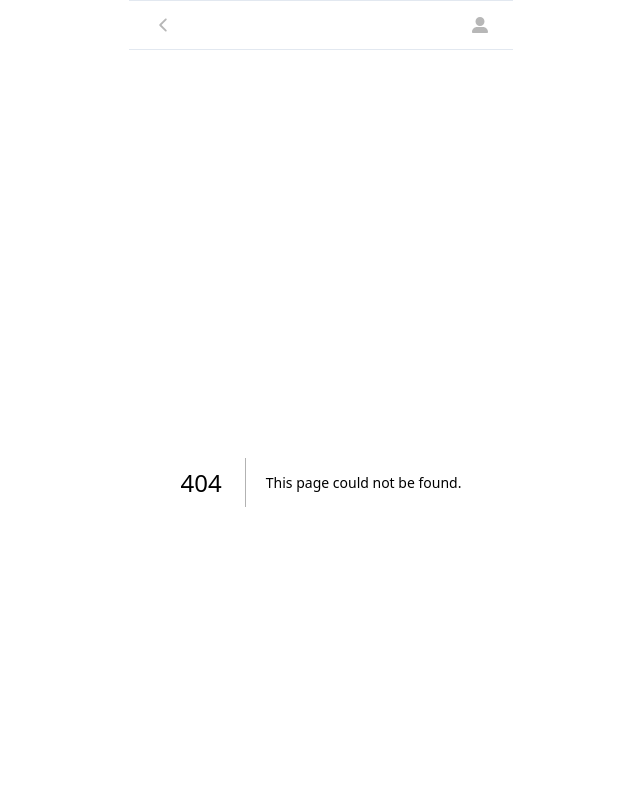
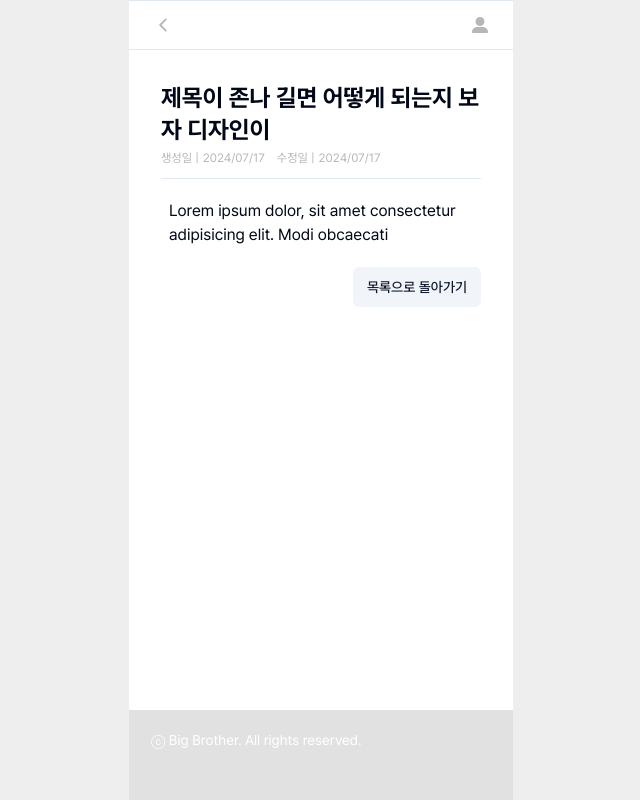
Before and after one commit to developthreefeet/big-brother-FE, a Next.js app: page /event/event1 in a window 1280 px wide. Before the commit this address had no page. Shown: the top 800 px of the page, without its empty margins (319-959 px from the left). Built offline with nearby package versions, Linux system fonts and the light colour scheme.

Commit message:
feature: 행사, 공지사항 detail 페이지 dynamic routing 파일 추가

```diff
--- /dev/null
+++ b/src/app/event/[id]/page.tsx
@@ -0,0 +1,7 @@
+import CommonDetailComponent from '@/views/CommonDetailComponent';
+
+const page = () => {
+  return <CommonDetailComponent />;
+};
+
+export default page;
--- /dev/null
+++ b/src/app/notice/[id]/page.tsx
@@ -0,0 +1,7 @@
+import CommonDetailComponent from '@/views/CommonDetailComponent';
+
+const page = () => {
+  return <CommonDetailComponent />;
+};
+
+export default page;
```
